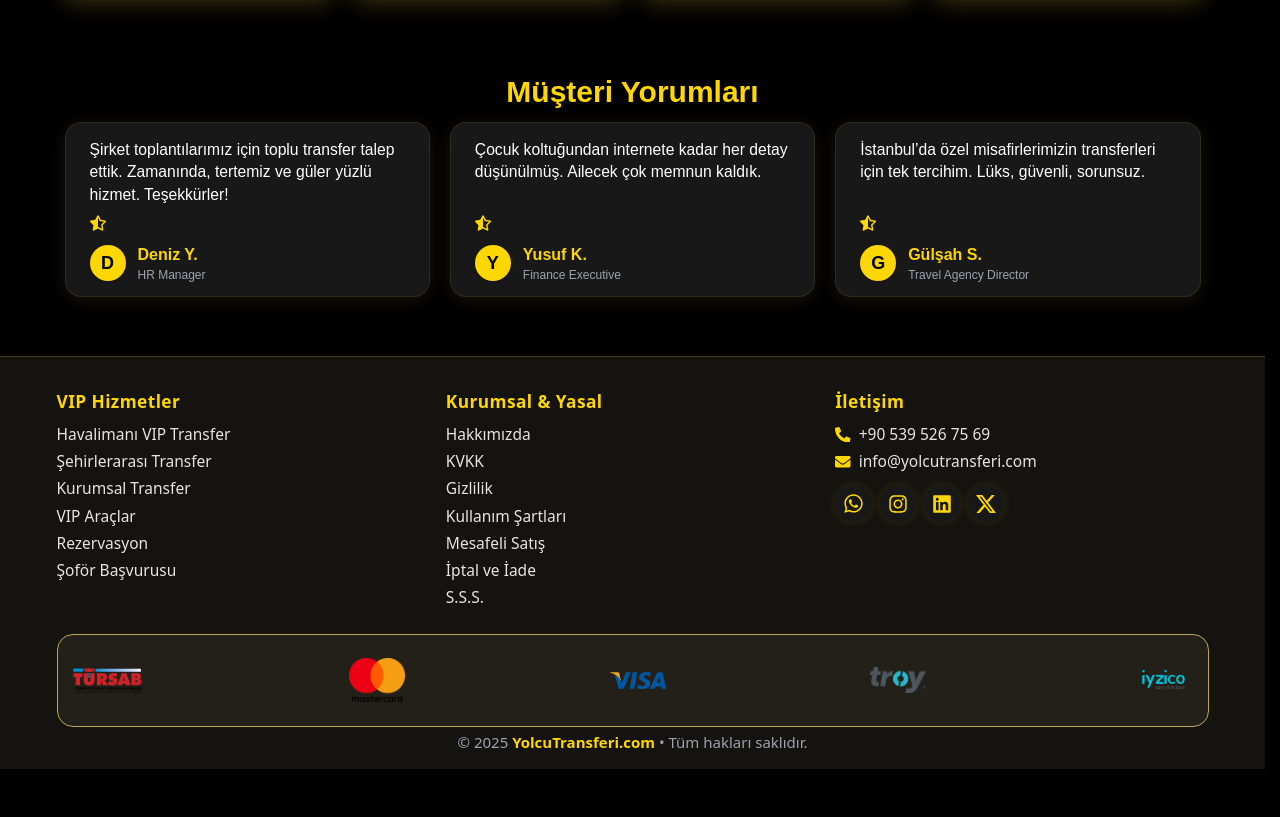
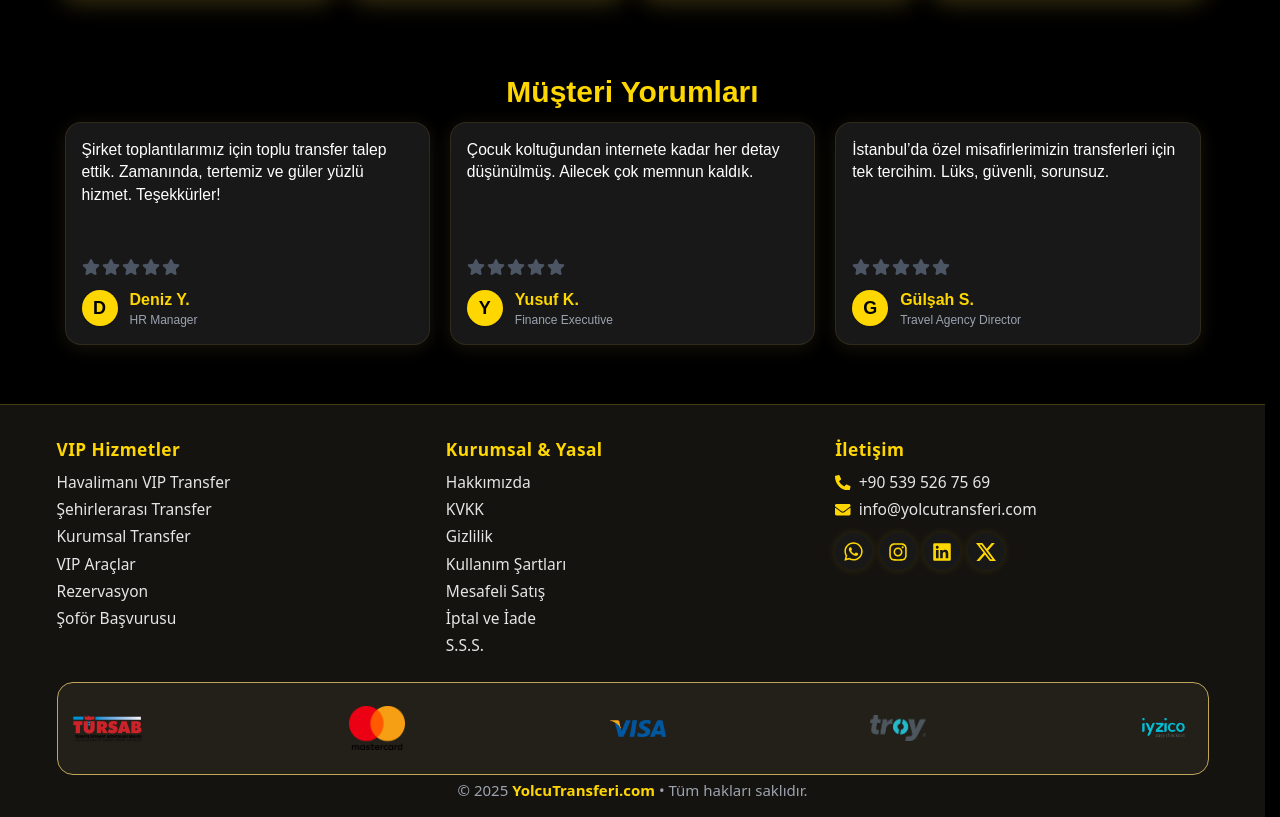
Before and after one commit to haliltayfur/yolcutransferi, a Next.js app: page / in a window 1280 px wide. Shown: the part 2737-3554 px from the top of the page. Before the commit the page ends 3506 px from the top, so only its background shows below. Built offline with nearby package versions, Linux system fonts and the light colour scheme.

Commit message:
Update TestimonialsSlider.jsx

```diff
--- a/components/TestimonialsSlider.jsx
+++ b/components/TestimonialsSlider.jsx
@@ -16,18 +16,31 @@ function useIsMobile() {
   return isMobile;
 }
 
-// En uzun yorumu bul, fazladan boşluk ekle
+// Kutu yüksekliğini, yıldız ve müşteri bilgisiyle birlikte, en uzun yoruma göre ayarla
 const maxLen =
   Array.isArray(testimonials) && testimonials.length > 0
     ? testimonials.reduce((max, t) => (t.comment.length > max ? t.comment.length : max), 0)
     : 0;
 
+// Kısa yorumlara fazladan satır ekle
 const getPaddedComment = (comment) => {
-  // Kısa yorumlara fazladan satır ekle, her kutunun metin yüksekliği aynı olsun
   const maxLines = Math.ceil(maxLen / 32) + 1;
   const currentLines = Math.ceil(comment.length / 32);
   const lineDiff = maxLines - currentLines;
   return comment + "\n".repeat(lineDiff > 0 ? lineDiff : 0);
+};
+
+// Yıldızları çiz: 5 adet star, gerekirse en sonuncu yarım yıldız olur
+const getStars = (stars) => {
+  let output = [];
+  const fullStars = Math.floor(stars);
+  const hasHalf = stars % 1 !== 0;
+  for (let i = 0; i < 5; i++) {
+    if (i < fullStars) output.push(<FaStar key={i} className="text-gold" size={18} />);
+    else if (i === fullStars && hasHalf) output.push(<FaStarHalfAlt key={i} className="text-gold" size={18} />);
+    else output.push(<FaStar key={i} className="text-gray-600" size={18} />);
+  }
+  return output;
 };
 
 export default function TestimonialsSlider() {
@@ -58,11 +71,11 @@ export default function TestimonialsSlider() {
     ];
   };
 
-  // Kutunun yüksekliği tam sabit!
+  // Min yükseklik: en uzun yorum + yıldız + müşteri bilgisi
   const charPerLine = 32;
-  const lineCount = Math.ceil(maxLen / charPerLine) + 1;
+  const lineCount = Math.ceil(maxLen / charPerLine) + 2;
   const pxPerLine = 23;
-  const minHeight = 60 + lineCount * pxPerLine;
+  const minHeight = 85 + lineCount * pxPerLine;
 
   return (
     <section className="w-full max-w-6xl mx-auto py-7 mb-3 px-2 flex flex-col items-center">
@@ -73,32 +86,31 @@ export default function TestimonialsSlider() {
         {getVisibleTestimonials().map((item, idx) => (
           <div
             key={idx}
-            className="bg-[#181818] border border-gold/20 rounded-2xl px-6 py-4 shadow flex flex-col justify-between max-w-sm w-full transition-all"
+            className="bg-[#181818] border border-gold/20 rounded-2xl px-4 py-4 shadow flex flex-col justify-between max-w-sm w-full transition-all"
             style={{
               minHeight,
               maxHeight: minHeight,
               boxShadow: "0 3px 18px #bfa65820",
               display: "flex",
-              whiteSpace: "pre-line" // Satır sonu karakterini uygula!
+              whiteSpace: "pre-line",
             }}
           >
             {/* YORUM */}
             <p
-              className="text-[0.98rem] font-medium mb-2 flex-1"
+              className="text-[0.98rem] font-medium flex-1"
               style={{
                 lineHeight: "1.45em",
                 textAlign: "left",
                 whiteSpace: "pre-line",
+                marginBottom: "12px",
+                overflow: "hidden"
               }}
             >
               {getPaddedComment(item.comment)}
             </p>
             {/* YILDIZLAR */}
-            <div className="flex items-center mb-2">
-              {[...Array(Number.isFinite(item.stars) && item.stars > 0 ? Math.floor(item.stars) : 0)].map((_, i) => (
-                <FaStar key={i} className="text-gold" size={18} />
-              ))}
-              {item.stars % 1 !== 0 && <FaStarHalfAlt className="text-gold" size={16} />}
+            <div className="flex items-center justify-start mb-2 gap-0.5">
+              {getStars(item.stars)}
             </div>
             {/* AVATAR ve İSİM */}
             <div className="flex items-center gap-3 mt-1">
@@ -117,11 +129,11 @@ export default function TestimonialsSlider() {
       <style jsx>{`
         @media (max-width: 700px) {
           .max-w-sm { max-width: 99vw !important; }
-          .px-6 { padding-left: 7px !important; padding-right: 7px !important; }
+          .px-4 { padding-left: 6px !important; padding-right: 6px !important; }
         }
         @media (max-width: 400px) {
           .text-3xl { font-size: 1.18rem !important; }
-          .px-6 { padding-left: 4px !important; padding-right: 4px !important; }
+          .px-4 { padding-left: 3px !important; padding-right: 3px !important; }
         }
       `}</style>
     </section>
```
